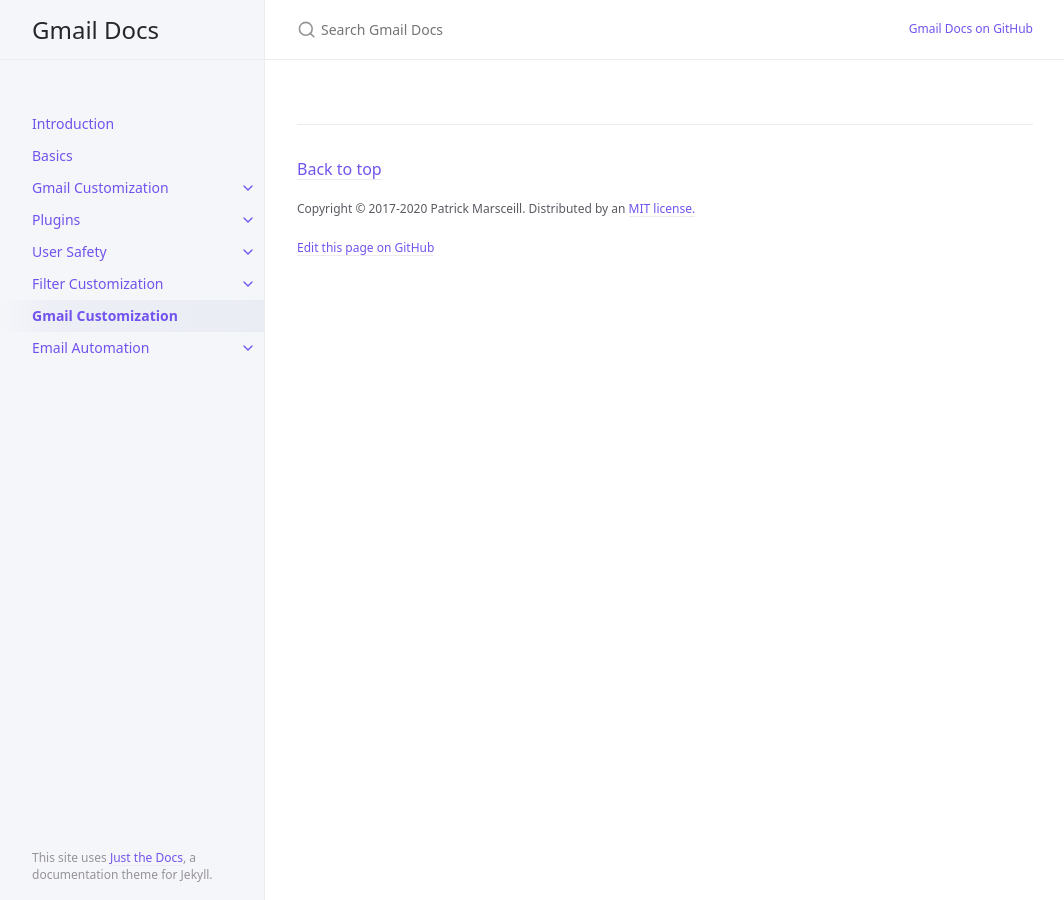
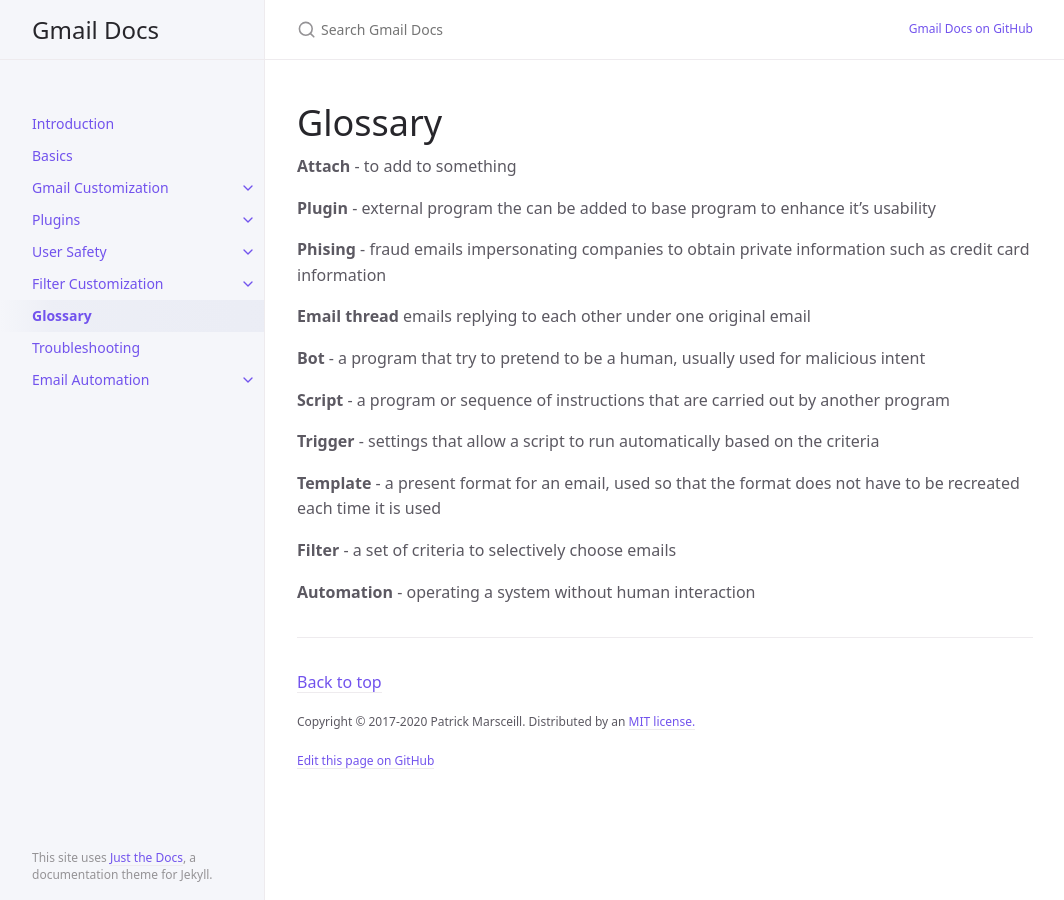
Before and after one commit to Joonior-Programmer/Gmail_Docs, a Jekyll site: the page built from docs/glossary.md, in a window 1280 px wide. Shown: the whole page, without its empty margins (107-1171 px from the left). Built offline with Jekyll 4.4.1, drawn with Linux system fonts in a browser that asks for light colours.

Commit message:
completed

```diff
--- a/docs/glossary.md
+++ b/docs/glossary.md
@@ -1,5 +1,27 @@
 ---
 layout: default
-title: Gmail Customization
+title: Glossary
 nav_order: 9
 ---
+
+# Glossary
+
+**Attach** - to add to something
+
+**Plugin** - external program the can be added to base program to enhance it's usability
+
+**Phising** - fraud emails impersonating companies to obtain private information such as credit card information
+
+**Email thread** emails replying to each other under one original email
+
+**Bot** - a program that try to pretend to be a human, usually used for malicious intent
+
+**Script** - a program or sequence of instructions that are carried out by another program
+
+**Trigger** - settings that allow a script to run automatically based on the criteria
+
+**Template** - a present format for an email, used so that the format does not have to be recreated each time it is used
+
+**Filter** - a set of criteria to selectively choose emails
+
+**Automation** - operating a system without human interaction
```
Also changed, not shown: docs/troubleshooting.md (added, +82 -0 lines).
